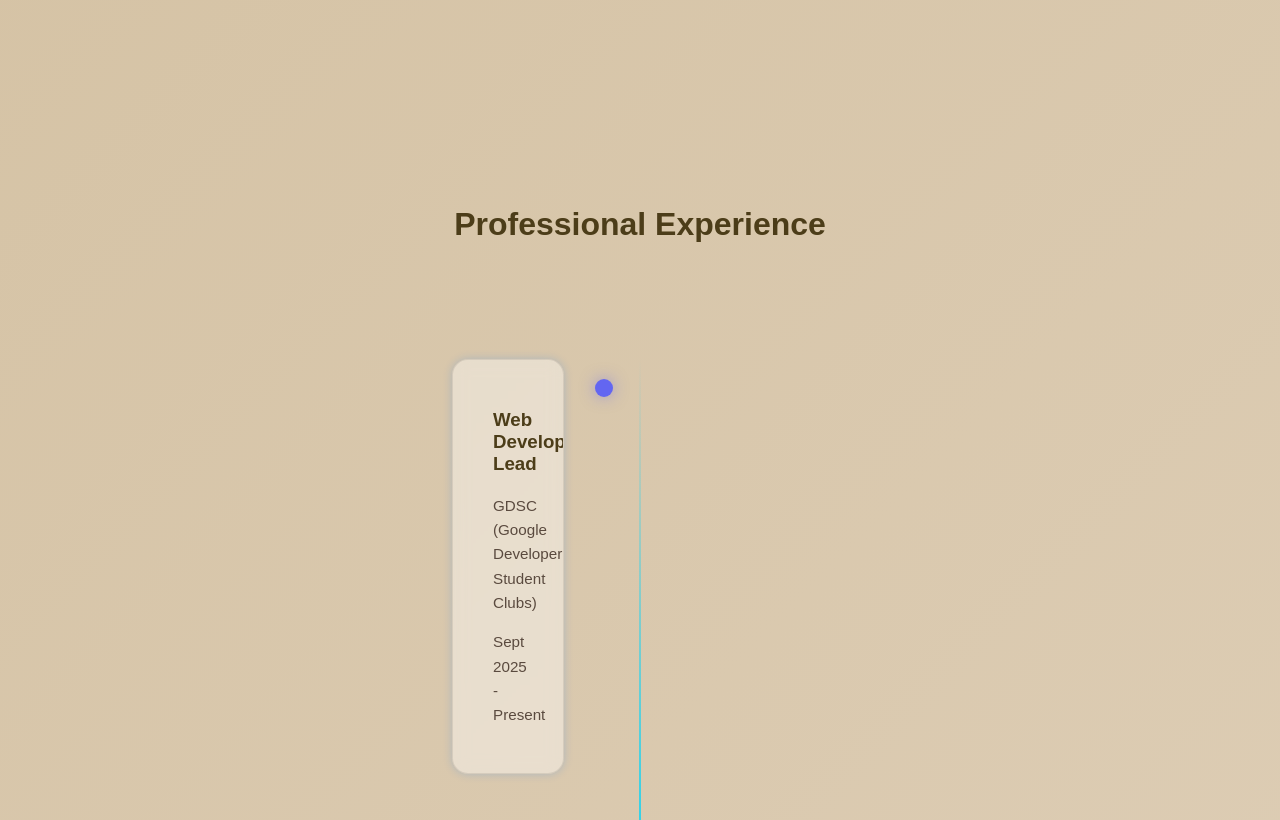
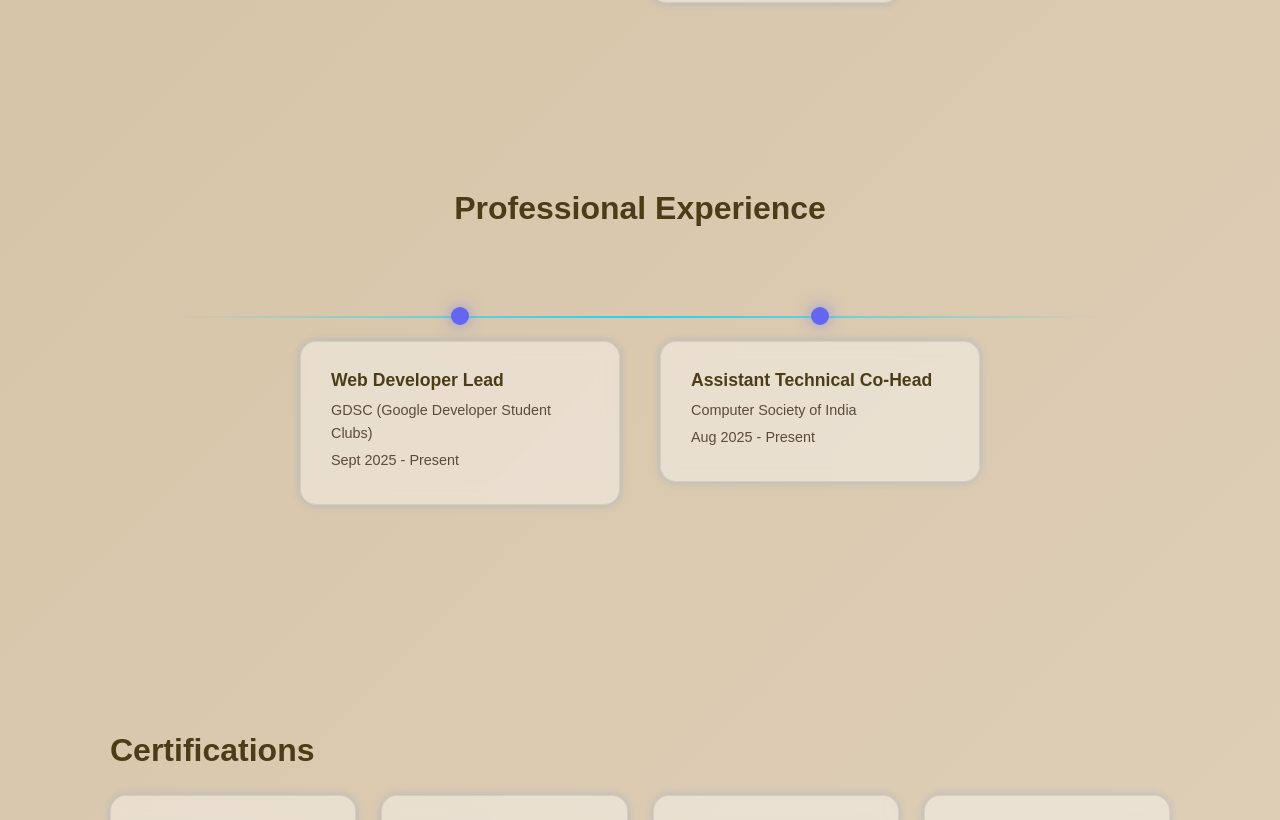
Before and after one commit to sharyuharde22/Portfolio, a React (Create React App) app: page / in a window 1280 px wide. Shown: the part 1980-2800 px from the top of the page. Built offline with nearby package versions, Linux system fonts and the light colour scheme.

Commit message:
Some proper fixes for mobile and desktop layout

```diff
--- a/src/App.css
+++ b/src/App.css
@@ -34,13 +34,8 @@ p {
   font-size: 0.95rem;
 }
 
-h1 {
-  font-size: 2.8rem;
-}
-
-h2 {
-  font-size: 2rem;
-}
+h1 { font-size: 2.8rem; }
+h2 { font-size: 2rem; }
 
 /* ================= CONTAINER ================= */
 .container {
@@ -134,16 +129,9 @@ html {
   transition: all 0.3s ease;
 }
 
-/* Animate hamburger → X when open */
-.nav-toggle.open span:nth-child(1) {
-  transform: translateY(7px) rotate(45deg);
-}
-.nav-toggle.open span:nth-child(2) {
-  opacity: 0;
-}
-.nav-toggle.open span:nth-child(3) {
-  transform: translateY(-7px) rotate(-45deg);
-}
+.nav-toggle.open span:nth-child(1) { transform: translateY(7px) rotate(45deg); }
+.nav-toggle.open span:nth-child(2) { opacity: 0; }
+.nav-toggle.open span:nth-child(3) { transform: translateY(-7px) rotate(-45deg); }
 
 /* ================= HERO ================= */
 .hero {
@@ -288,100 +276,94 @@ html {
   text-align: center;
 }
 
-/* ================= EXPERIENCE ================= */
+/* ================= EXPERIENCE SECTION ================= */
 .experience {
-  display: flex;
-  flex-direction: column;
-  gap: 30px;
-  align-items: center;
-  margin-top: 40px;
+  text-align: center;
 }
 
-.experience .card {
-  width: 100%;
-  max-width: 900px;
-  padding: 30px 40px;
-  display: grid;
-  grid-template-columns: auto 1fr;
-  gap: 24px;
-  align-items: start;
+/* ── Desktop: horizontal swipeable carousel ── */
+.timeline-vertical {
+  position: relative;
+  display: flex;
+  flex-direction: row;
+  align-items: flex-start;
+  justify-content: center;   /* center cards when few items */
+  gap: 40px;
+  margin-top: 60px;
+  padding: 20px 60px 40px;
+  overflow-x: auto;
+  scroll-snap-type: x mandatory;
+  -webkit-overflow-scrolling: touch;
+  scrollbar-width: none;
 }
 
-.experience .card .exp-date {
-  font-size: 0.85rem;
-  color: #7a6a5f;
-  white-space: nowrap;
-  padding-top: 4px;
+.timeline-vertical::-webkit-scrollbar {
+  display: none;
 }
 
-.experience .card .exp-content h3 {
-  margin: 0 0 6px 0;
-  font-size: 1.1rem;
-}
-
-.experience .card .exp-content p {
-  margin: 0;
-  font-size: 0.9rem;
-}
-
-/* ================= VERTICAL TIMELINE ================= */
-.timeline-vertical {
-  position: relative;
-  margin-top: 60px;
-  padding-bottom: 40px;
-}
-
+/* Horizontal connector line — sits exactly on the dots */
 .timeline-vertical::before {
   content: "";
   position: absolute;
-  left: 50%;
-  transform: translateX(-50%);
-  width: 2px;
-  height: 100%;
-  background: linear-gradient(to bottom, transparent, var(--accent), transparent);
+  top: 29px;              /* dot is 18px tall, so 20px padding + 9px = 29px center */
+  left: 60px;
+  right: 60px;
+  height: 2px;
+  background: linear-gradient(to right, transparent, var(--accent), transparent);
+  pointer-events: none;
 }
 
+/* Each card column: dot on top, card below */
 .timeline-row {
   position: relative;
-  width: 50%;
-  margin-bottom: 80px;
+  flex: 0 0 320px;
+  scroll-snap-align: start;
   display: flex;
-  align-items: flex-start;
+  flex-direction: column;
+  align-items: center;
+  gap: 16px;
+  left: unset !important;
+  width: unset !important;
+  padding: 0 !important;
+  margin-bottom: 0 !important;
+  justify-content: unset !important;
 }
 
-.timeline-row.left {
-  left: -10%;
-  justify-content: flex-end;
-  padding-right: 40px;
-}
-
-.timeline-row.right {
-  left: 50%;
-  justify-content: flex-start;
-  padding-left: 40px;
-}
-
-.timeline-row .card {
-  display: inline-block;
-  width: 80%;
-  max-width: 320px;
-}
-
+/* Dot — on the line */
 .timeline-dot {
-  position: absolute;
-  top: 20px;
   width: 18px;
   height: 18px;
   background: #6366f1;
   border-radius: 50%;
-  box-shadow: 0 0 15px rgba(99, 102, 241, 0.5);
+  box-shadow: 0 0 15px rgba(99, 102, 241, 0.6);
+  flex-shrink: 0;
+  position: static;
+  order: -1;
+  z-index: 2;
 }
 
-.timeline-row.left  .timeline-dot { right: -9px; }
-.timeline-row.right .timeline-dot { left: -9px; }
+/* Card fills the column width */
+.timeline-row .card {
+  width: 100%;
+  max-width: 320px;
+  padding: 28px 30px;
+  text-align: left;
+  display: block;
+}
+
+.timeline-row .card h3 {
+  margin: 0 0 8px;
+  font-size: 1.1rem;
+  color: #4C3D19;
+}
+
+.timeline-row .card p {
+  margin: 4px 0;
+  font-size: 0.9rem;
+}
 
 .timeline-row .card:hover {
-  box-shadow: 0 0 30px rgba(0, 114, 255, 0.6);
+  box-shadow: 0 0 30px rgba(0, 114, 255, 0.5);
 }
 
 /* ================= ABOUT ================= */
@@ -557,33 +539,13 @@ html {
     justify-content: center;
   }
 
-  .experience .card {
-    grid-template-columns: 1fr;
-    gap: 10px;
-    padding: 24px;
-  }
-
-  .timeline-vertical::before {
-    left: 20px;
+  .timeline-vertical {
+    padding: 20px 20px 30px;
+    gap: 20px;
   }
 
   .timeline-row {
-    width: 100%;
-    left: 0 !important;
-    padding-left: 55px;
-    padding-right: 15px;
-    justify-content: flex-start;
-  }
-
-  .timeline-dot {
-    left: 20px !important;
-    right: auto !important;
-    transform: translateX(-50%);
-  }
-
-  .timeline-row .card {
-    width: 100%;
-    max-width: 100%;
+    flex: 0 0 280px;
   }
 }
 
@@ -602,12 +564,10 @@ html {
     flex: 1;
   }
 
-  /* Show hamburger */
   .nav-toggle {
     display: flex;
   }
 
-  /* Nav links — hidden by default, shown with .open */
   .navbar ul {
     display: none;
     flex-direction: column;
@@ -643,7 +603,6 @@ html {
   h1 { font-size: 2rem; }
   h2 { font-size: 1.5rem; }
 
-  /* SECTIONS */
   section {
     padding: 50px 0;
   }
@@ -669,12 +628,20 @@ html {
     grid-template-columns: 1fr;
   }
 
-  /* EXPERIENCE */
-  .experience .card {
-    grid-template-columns: 1fr;
-    gap: 8px;
-    padding: 18px;
+  /* EXPERIENCE — full width cards on mobile */
+  .timeline-vertical {
+    padding: 16px 16px 24px;
+    gap: 16px;
+    margin-top: 30px;
+  }
+
+  .timeline-row {
+    flex: 0 0 85vw;
+  }
+
+  .timeline-row .card {
     max-width: 100%;
+    padding: 22px 20px;
   }
 
   /* MODAL */
@@ -693,31 +660,6 @@ html {
   .thumbnails img {
     width: 48px;
     height: 36px;
-  }
-
-  /* TIMELINE VERTICAL */
-  .timeline-vertical::before {
-    left: 18px;
-  }
-
-  .timeline-row {
-    width: 100%;
-    left: 0 !important;
-    padding-left: 50px;
-    padding-right: 12px;
-    margin-bottom: 50px;
-  }
-
-  .timeline-row .card {
-    width: 100%;
-    max-width: 100%;
-    padding: 16px;
-  }
-
-  .timeline-dot {
-    left: 18px !important;
-    right: auto !important;
-    transform: translateX(-50%);
   }
 }
 
@@ -744,4 +686,8 @@ html {
   .slider-buttons button {
     width: 100%;
   }
+
+  .timeline-row {
+    flex: 0 0 90vw;
+  }
 }
--- a/src/components/About.js
+++ b/src/components/About.js
@@ -18,7 +18,7 @@ function About() {
 
           <p>
             I love building practical, real-world projects that help me apply my skills in Python,
-            Flask, Java, and modern frameworks.
+            React.js, Java, and modern frameworks.
           </p>
 
           <p>
--- a/src/components/Skills.js
+++ b/src/components/Skills.js
@@ -15,7 +15,7 @@ function Skills() {
 
         <div className="card">
           <h3>Web Development</h3>
-          <p>HTML, CSS, JavaScript, Node.js</p>
+          <p>HTML, CSS, JavaScript, React.js</p>
         </div>
 
         <div className="card">
@@ -35,7 +35,7 @@ function Skills() {
 
         <div className="card">
           <h3>Tools</h3>
-          <p>VS Code, GitHub, SQL Server</p>
+          <p>VS Code, GitHub, SQL Server, Visual Studio Community</p>
         </div>
       </div>
     </section>
```
